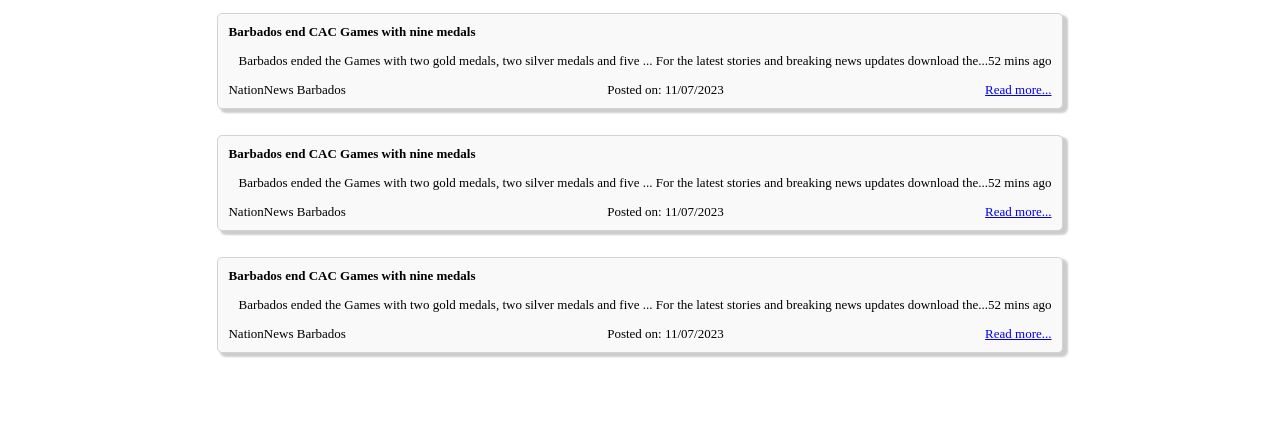
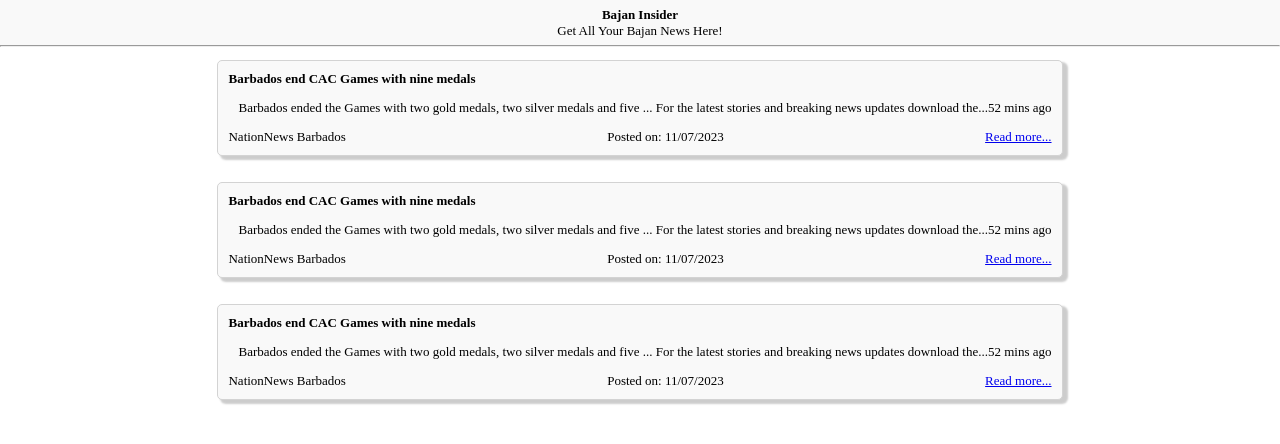
Before and after one commit to IsaiahSama/BajanInsider, a React (Create React App) app in the folder Frontend/bajan-insider/: page / in a window 1280 px wide. Shown: the top 444 px of the page. Built offline with nearby package versions, Linux system fonts and the light colour scheme.

Commit message:
Added header

```diff
--- a/Frontend/bajan-insider/src/App.js
+++ b/Frontend/bajan-insider/src/App.js
@@ -1,9 +1,12 @@
 import "./App.css";
 import Entry from "./Entry";
+import Header from "./Header";
 
 function App() {
   return (
     <div className="App">
+      <Header />
+      <hr />
       <div className="App_entries">
         <Entry
           title="Barbados end CAC Games with nine medals"
--- /dev/null
+++ b/Frontend/bajan-insider/src/Header.css
@@ -0,0 +1,4 @@
+.Header {
+  background-color: #f9f9f9;
+  padding: 0.5em;
+}
--- /dev/null
+++ b/Frontend/bajan-insider/src/Header.js
@@ -0,0 +1,15 @@
+import React from "react";
+import "./Header.css";
+
+const Header = () => {
+  return (
+    <div className="Header">
+      <center>
+        <h1>Bajan Insider</h1>
+        <p>Get All Your Bajan News Here!</p>
+      </center>
+    </div>
+  );
+};
+
+export default Header;
```
